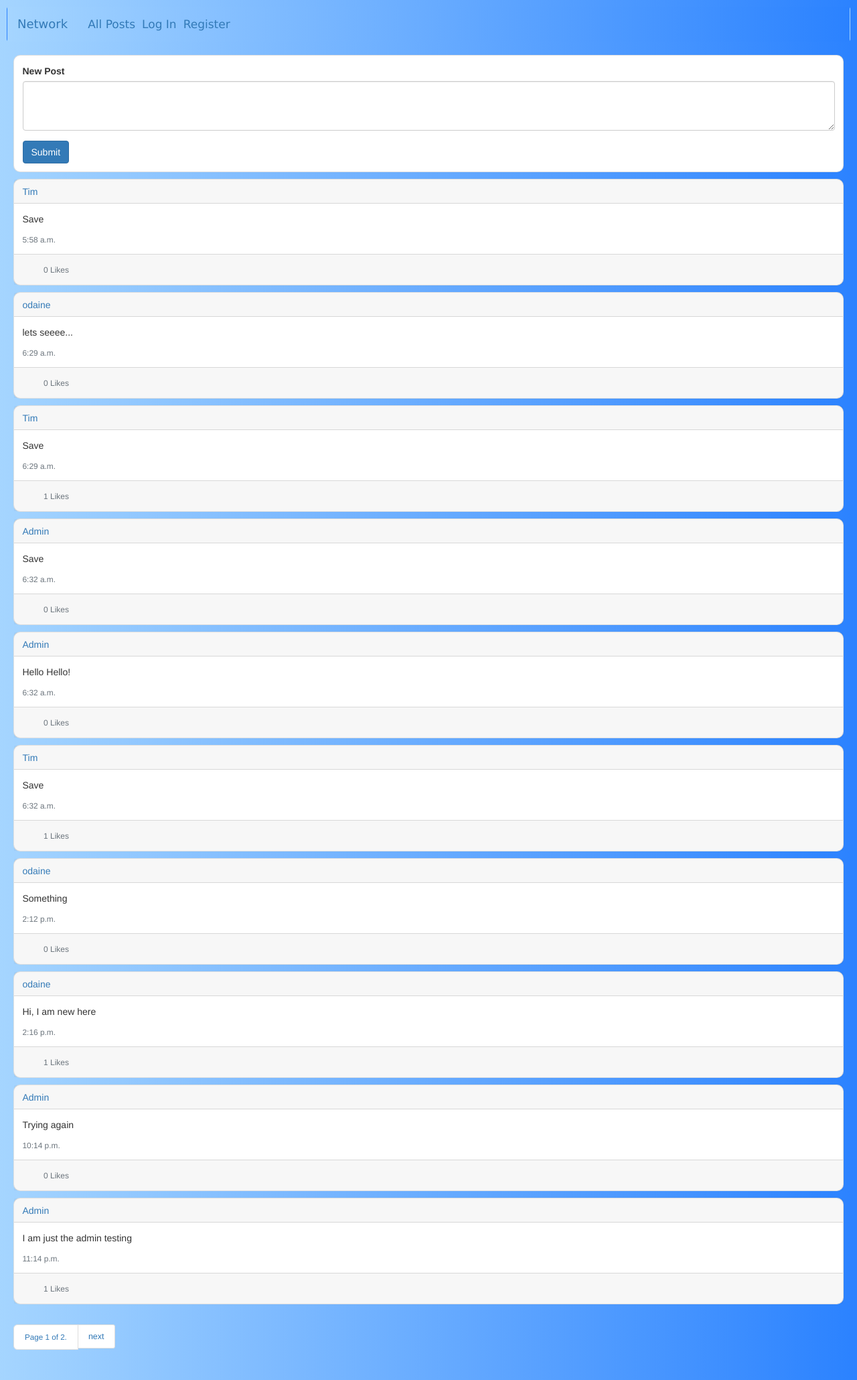
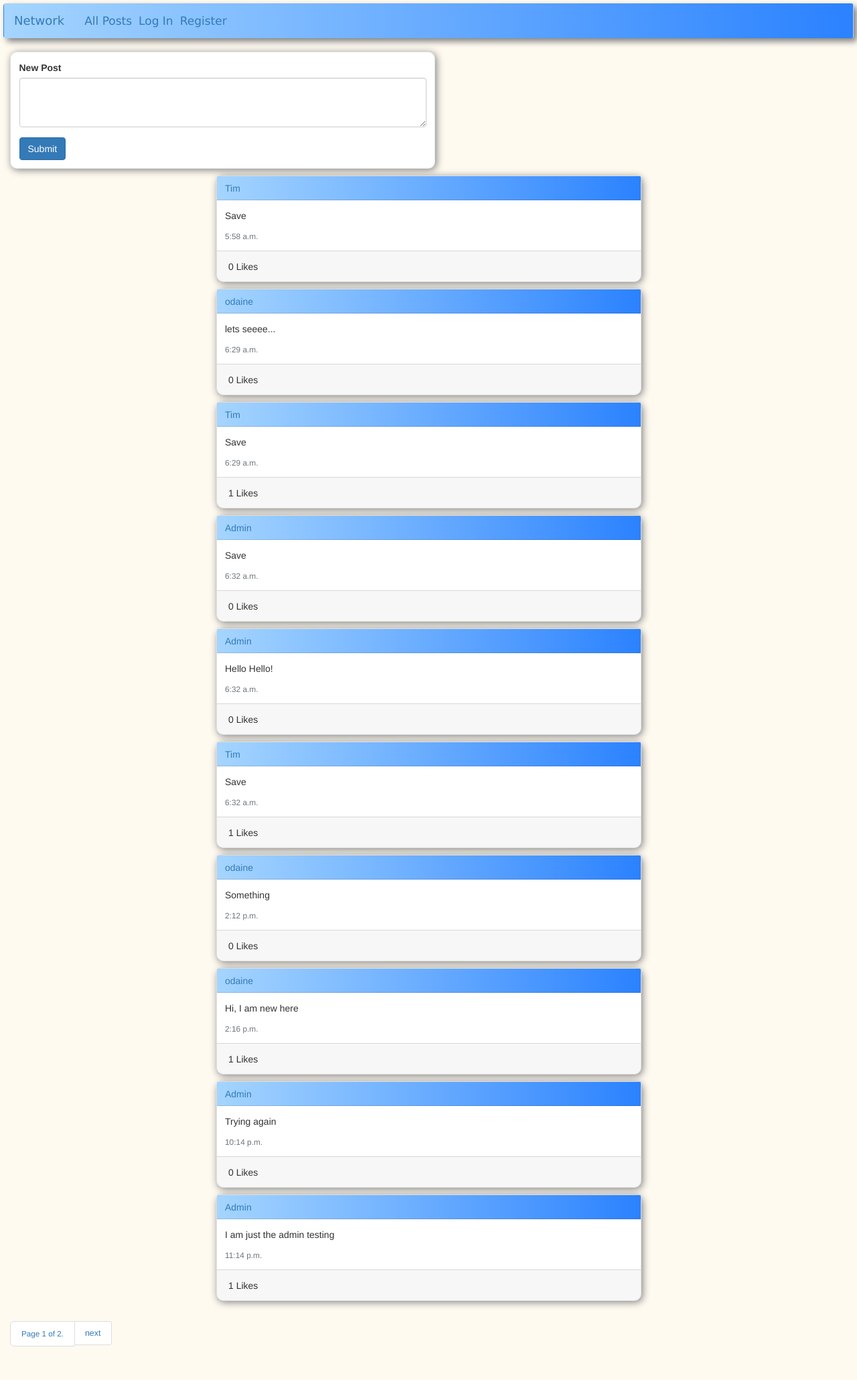
Before and after one commit to jtimilli/project4, a Django app: page / in a window 1280 px wide. Shown: the whole page at 67% size. After the commit the page ends 2010 px from the top, so only its background shows below. Run offline with Django 3.2, Linux system fonts and the light colour scheme; data comes from the database, SQL or seed files in the repository; both versions use the stored data as it was after the commit; some libraries are stand-ins or nearby versions.

Commit message:
changed a some css to redesign webapp

```diff
--- a/network/static/network/styles.css
+++ b/network/static/network/styles.css
@@ -1,7 +1,7 @@
 body {
-  background: linear-gradient(to right, #a5d5ff, #2b82ff);
+  background: floralwhite !important;
   animation: fadeIn 0.2s;
-  padding: 10px;
+  padding: 5px;
 }
 
 .navbar {
@@ -11,7 +11,7 @@ body {
   font-size: 17px;
   color: beige;
   padding: 0px;
-  border-bottom: solid 1px white;
+  box-shadow: 5px 5px 10px gray;
 }
 
 .navbar li a:hover {
@@ -20,7 +20,18 @@ body {
 
 .card {
   border-radius: 10px;
+  width: 50%;
   animation: fadeIn 1s;
+  margin: 10px auto;
+  box-shadow: 2px 2px 12px gray;
+}
+
+.card-header {
+  background: linear-gradient(to right, #a5d5ff, #2b82ff);
+}
+
+.card-box {
+  width: 100%;
 }
 
 h1 {
@@ -29,17 +40,17 @@ h1 {
   height: 50px;
   text-align: center;
   margin-top: 20px;
-  color: #337ab7 !important;
+  color: black !important;
   text-shadow: 2px 2px 4px #666;
 }
 
 .following-style {
-  font-size: 20px;
+  font-size: 25px;
   margin: auto 0;
   height: 20px;
   text-align: center;
-  margin-bottom: 20px;
-  color: white;
+  margin-bottom: 40px;
+  color: black;
   text-shadow: 2px 2px 4px #666;
 }
 
--- a/network/templates/network/index.html
+++ b/network/templates/network/index.html
@@ -15,7 +15,8 @@
 {% if error %}
 <div class="alert alert-danger">{{error}}</div>
 {% endif %} {% for post in data %}
-<div class="card m-3">
+<div class="card-box">
+  <div class="card">
     <div class="card-header">
       <a href="{% url 'profile' post.user %}">{{ post.user }}</a>
     </div>
@@ -31,20 +32,15 @@
       <div class="justify-content-between align-items-center">
         {% if user.is_authenticated %}
         <div class="row p-3">
-
           <button
-              class="btn btn-sm btn-primary like-button "
+            class="btn btn-sm btn-primary like-button"
             data-postid="{{ post.id }}"
           >
             {% if post.liked %} Unlike {% else %} Like {% endif %}
           </button>
 
           {% endif %}
-          <div
-          id="likes-count"
-          class="btn btn-sm btn-outline-secondary col-1"
-          data-postid="{{ post.id }}"
-          >
+          <div id="likes-count" class="m-2" data-postid="{{ post.id }}">
             <span>{{ post.likes }} Likes</span>
           </div>
         </div>
@@ -65,24 +61,38 @@
     </div>
   </div>
 </div>
+
 {% endfor %}
 
 <nav aria-label="" class="m-3">
   <ul class="pagination pagination-lg">
-    <li class="page-item"><span style="font-size: smaller">Page {{ data.number }} of {{ data.paginator.num_pages }}.</span></li>
+    <li class="page-item">
+      <span style="font-size: smaller"
+        >Page {{ data.number }} of {{ data.paginator.num_pages }}.</span
+      >
+    </li>
     {% if data.has_previous %}
     <!-- <li class="page-item"><a class="page-link" href="?page=1">&laquo; first</a></li> -->
-            <li class="page-item"> <a class="page-link" href="?page={{ data.previous_page_number }}">previous</a> {% endif %}</li>
+    <li class="page-item">
+      <a class="page-link" href="?page={{ data.previous_page_number }}"
+        >previous</a
+      >
+      {% endif %}
+    </li>
     {% if data.has_next %}
-            <li class="page-item"><a class="page-link" href="?page={{ data.next_page_number }}">next</a></li>
+    <li class="page-item">
+      <a class="page-link" href="?page={{ data.next_page_number }}">next</a>
+    </li>
     <!-- <li class="page-item"><a class="page-link" href="?page={{ data.paginator.num_pages }}">last &raquo;</a></li> -->
     {% endif %}
   </ul>
 </nav>
 
-
 {% endblock %} {% block script %}
-
+<link
+  rel="stylesheet"
+  href="https://fonts.googleapis.com/icon?family=Material+Icons"
+/>
 <script src="{% static 'network/post.js' %}"></script>
 <link
   rel="stylesheet"
--- a/network/views.py
+++ b/network/views.py
@@ -145,7 +145,7 @@ def newPost(request):
         try:
             post_content = request.POST.get("post_content")
         except IntegrityError:
-            print(post_content, "Post2")
+            return HttpResponseRedirect(reverse('index', kwargs={"error": "Did not recieve content"}))
 
 
         if len(post_content.strip()) == 0:
```
Also changed, not shown: network/templates/network/following.html (+7 -3 lines), network/templates/network/profile.html (+5 -3 lines), db.sqlite3. Lines whose indentation alone changed are shown as unchanged.
